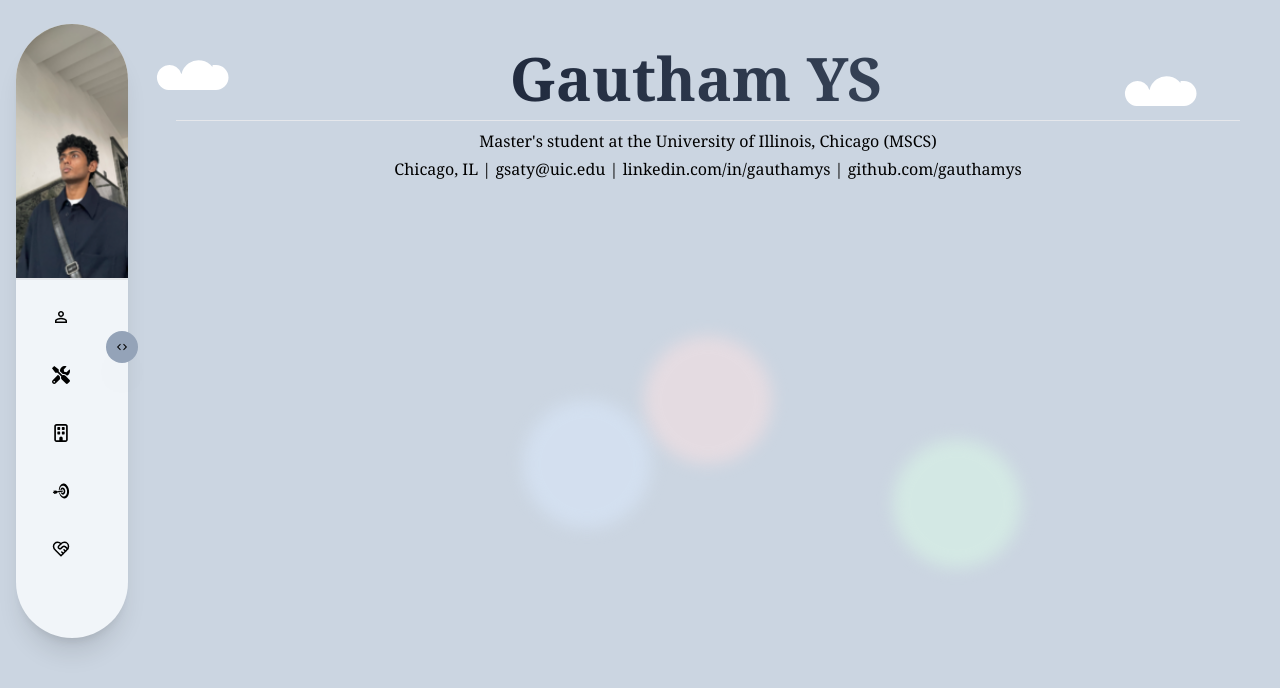
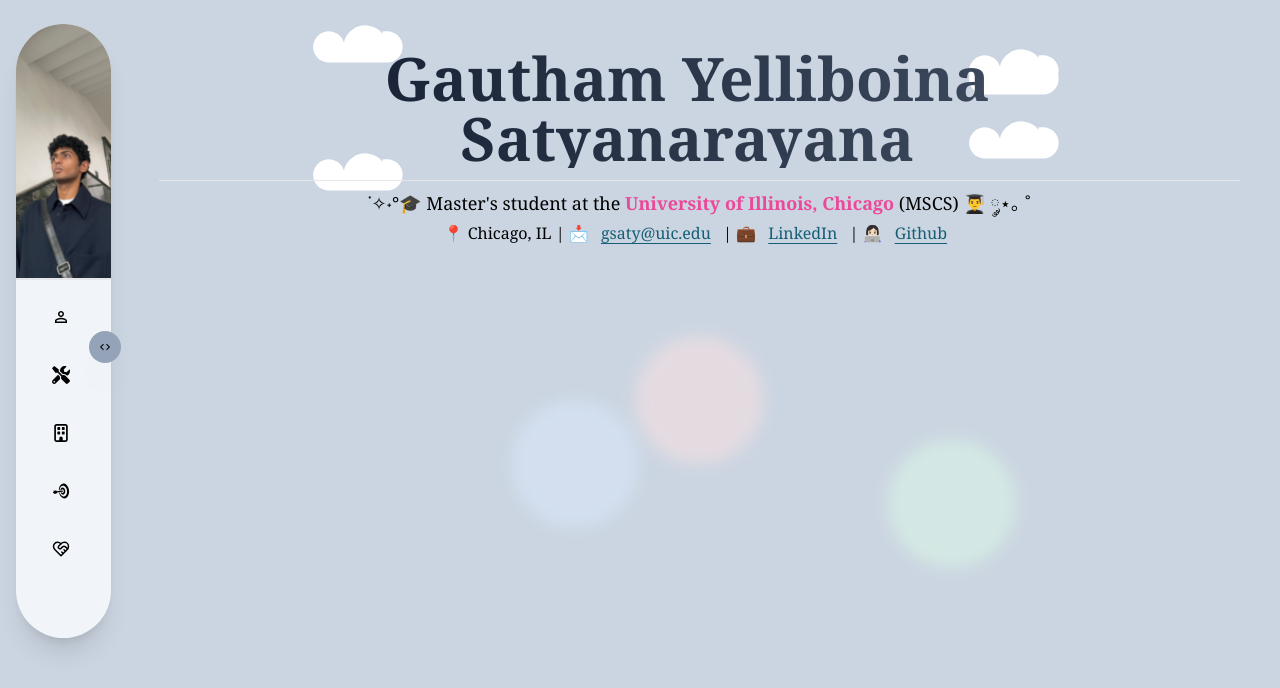
Before and after one commit to gauthamys/portfolio-old, a React (Create React App) app: page / in a window 1280 px wide. Shown: the top 688 px of the page. Built offline with nearby package versions, Linux system fonts and the light colour scheme.

Commit message:
[Add] second commit, clouds n shi

```diff
--- a/src/App.js
+++ b/src/App.js
@@ -7,8 +7,11 @@
 function App() {
   return (
     <div className='App flex flex-row'>
-      <Cloud direction={true}/>
-      <Cloud direction={false}/>
+      <Cloud direction={true} topClass={"top-0"} rightClass={"right-24"}/>
+      <Cloud direction={false} topClass={"top-6"} rightClass={"right-48"}/>
+      <Cloud direction={false} topClass={"top-8"} rightClass={"right-48"}/>
+      <Cloud direction={false} topClass={"top-24"} rightClass={"right-48"}/>
+      <Cloud direction={true} topClass={"top-32"} rightClass={"right-64"}/>
       <Navbar />
       <Main Component={Home}/>
     </div>
--- a/src/components/Clouds.js
+++ b/src/components/Clouds.js
@@ -1,13 +1,13 @@
 import React from 'react';
 
-const Cloud = ({ direction }) => {
+const Cloud = ({ direction, topClass, rightClass }) => {
   return (
-    <div className={`absolute flex-none ${direction ? "top-10 right-24 animate-moveLeftToRight" : "top-14 right-48 animate-moveRightToLeft" }`}>
+    <div className={`absolute flex-none ${topClass} ${rightClass} ${direction ? "animate-moveLeftToRight" : "animate-moveRightToLeft" }`}>
       <svg
         xmlns="http://www.w3.org/2000/svg"
         viewBox="0 0 64 64"
-        width="80"
-        height="80"
+        width="100"
+        height="100"
         className="fill-current text-white"
       >
         <path d="M48,32a14,14,0,0,0-27.6-4.6A10,10,0,1,0,10,40H48a10,10,0,0,0,0-20H45.3A14.28,14.28,0,0,0,48,32Z" />
--- a/src/components/Home.js
+++ b/src/components/Home.js
@@ -4,11 +4,16 @@
 function Home(){
     return (
         <div>
-            <Title text={"Gautham YS"} />
-            <p className="text-s text-center mt-2">
-                Master's student at the University of Illinois, Chicago (MSCS)
+            <Title text={"Gautham Yelliboina Satyanarayana"} />
+            <p className="text-lg text-center mt-2">
+            ˙✧˖°🎓 Master's student at the <span className="text-pink-500 font-extrabold">University of Illinois, Chicago</span>  (MSCS) 👨‍🎓 ༘⋆｡ ˚
             </p>
-            <p className="text-s text-center mt-1">Chicago, IL | gsaty@uic.edu | linkedin.com/in/gauthamys | github.com/gauthamys</p>
+            <div className="text-s text-center mt-1">
+                📍 Chicago, IL |
+                📩 <a className="profile-link" href="mailto:gsaty@uic.edu">gsaty@uic.edu</a> |
+                💼 <a className="profile-link animate-bounce" target="_blank" href="https:www.linkedin.com/in/gauthamys">LinkedIn</a> |
+                👩🏻‍💻 <a className="profile-link" target="_blank" href="https://www.github.com/gauthamys">Github</a>
+            </div>
         </div>
     )
 }
--- a/src/components/Navbar.js
+++ b/src/components/Navbar.js
@@ -9,7 +9,7 @@
 export default function Navbar() {
     const [collapsed, setCollapsed] = useState(true);
     return (
-        <div className={`navbar ${collapsed ? "w-28 rounded-t-full rounded-b-full" : "w-64 rounded-b-lg rounded-t-lg"}`}>
+        <div className={`navbar ${collapsed ? "w-24 rounded-t-full rounded-b-full" : "w-64 rounded-b-lg rounded-t-lg"}`}>
             <button className="w-8 h-8 p-2.5 rounded-full shadow-2xl bg-slate-400 absolute top-1/2 -right-2.5 text-xs text-center font-bold border-2px border-black"
                 onClick={() => {
                     setCollapsed(!collapsed)
--- a/src/index.css
+++ b/src/index.css
@@ -10,7 +10,7 @@
 }
 
 .navitem {
-  @apply p-4 text-lg hover:bg-slate-200 hover:cursor-pointer text-right
+  @apply p-4 text-lg hover:bg-slate-200 hover:cursor-pointer
 }
 
 .main {
@@ -28,3 +28,7 @@
 .App {
   @apply min-h-screen w-screen relative overflow-x-hidden
 }
+
+.profile-link {
+  @apply text-cyan-800 underline underline-offset-4 hover:underline-offset-8 p-2 transition-all duration-300
+}
--- a/tailwind.config.js
+++ b/tailwind.config.js
@@ -25,8 +25,8 @@
       },
       animation: {
         wiggle: 'wiggle 2s ease-in-out infinite',
-        moveLeftToRight:  'moveLeftToRight 90s linear infinite',
-        moveRightToLeft: 'moveRightToLeft 90s linear infinite'
+        moveLeftToRight:  'moveLeftToRight 45s linear infinite',
+        moveRightToLeft: 'moveRightToLeft 45s linear infinite'
       }
     },
   },
```
Also changed, not shown: package.json (+7 -1 lines), 1 other file (tests, documents, lock files or other folders).
